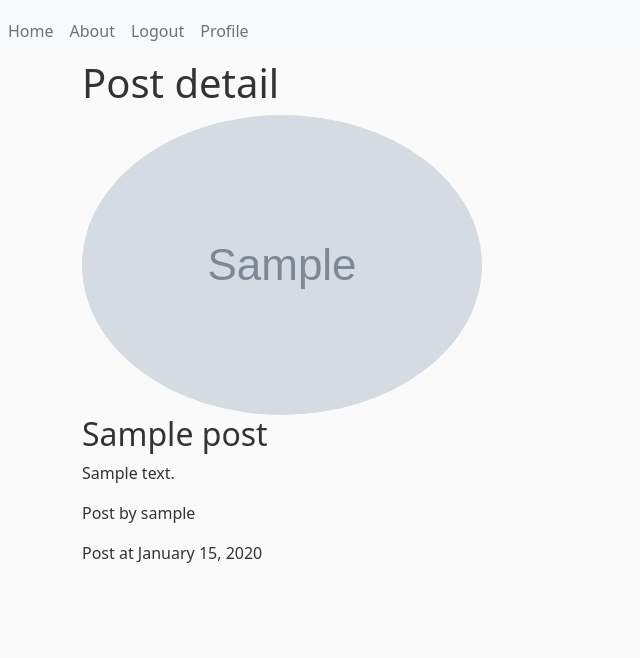
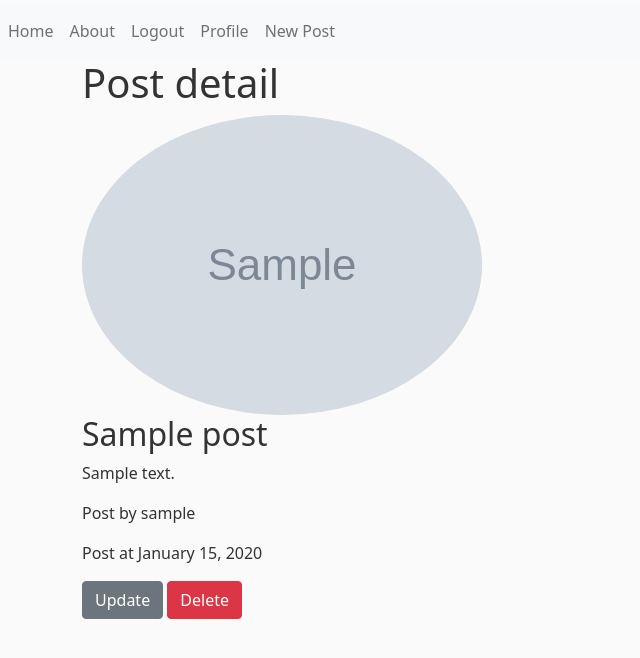
Before and after one commit to toannvbk93/django_project, a Django app: page /post/1/ in a window 1280 px wide. Shown: the top 658 px of the page, without its empty margins (0-640 px from the left). Run offline with Django 3.2, Linux system fonts and the light colour scheme; a user stored in the database is signed in; tables that the repository leaves empty hold one stand-in row (values such as "Sample post"); grey boxes marked "Sample" are stand-in pictures.

Commit message:
Add link

```diff
--- a/blog/templates/base.html
+++ b/blog/templates/base.html
@@ -28,6 +28,9 @@
           </li>
           <li class="nav-item active">
             <a class="nav-link" href="{% url 'profile' %}">Profile</a>
+          </li>
+          <li class="nav-item active">
+            <a class="nav-link" href="{% url 'blog:post-create' %}">New Post</a>
           </li>
         {% else %}
           <li class="nav-item active">
--- a/blog/templates/post_detail.html
+++ b/blog/templates/post_detail.html
@@ -9,4 +9,8 @@ Home page
 <p>{{object.content}}</p>
 <p>Post by {{object.author}}</p>
 <p>Post at {{object.date_posted|date:"F d, Y"}}</p>
+{% if object.author == user%}
+    <a class="btn btn-secondary" href="{% url 'blog:post-update' object.id %}">Update</a>
+    <a class="btn btn-danger" href="{% url 'blog:post-delete' object.id %}">Delete</a>
+{% endif %}
 {% endblock %}
```
